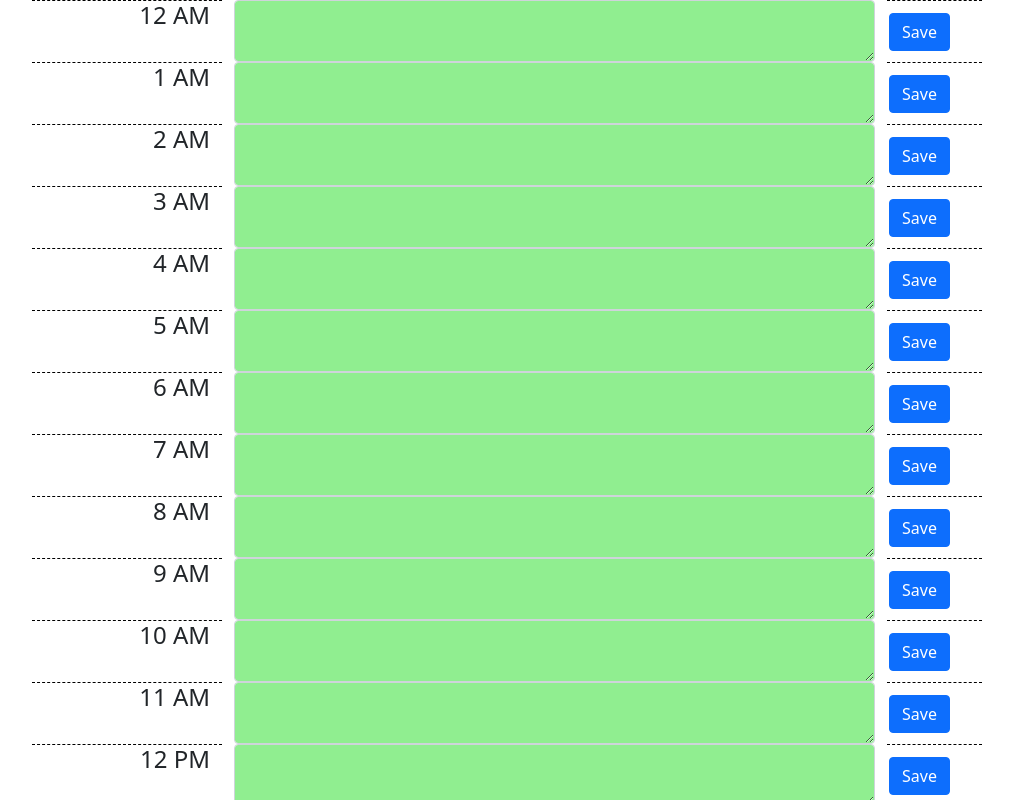
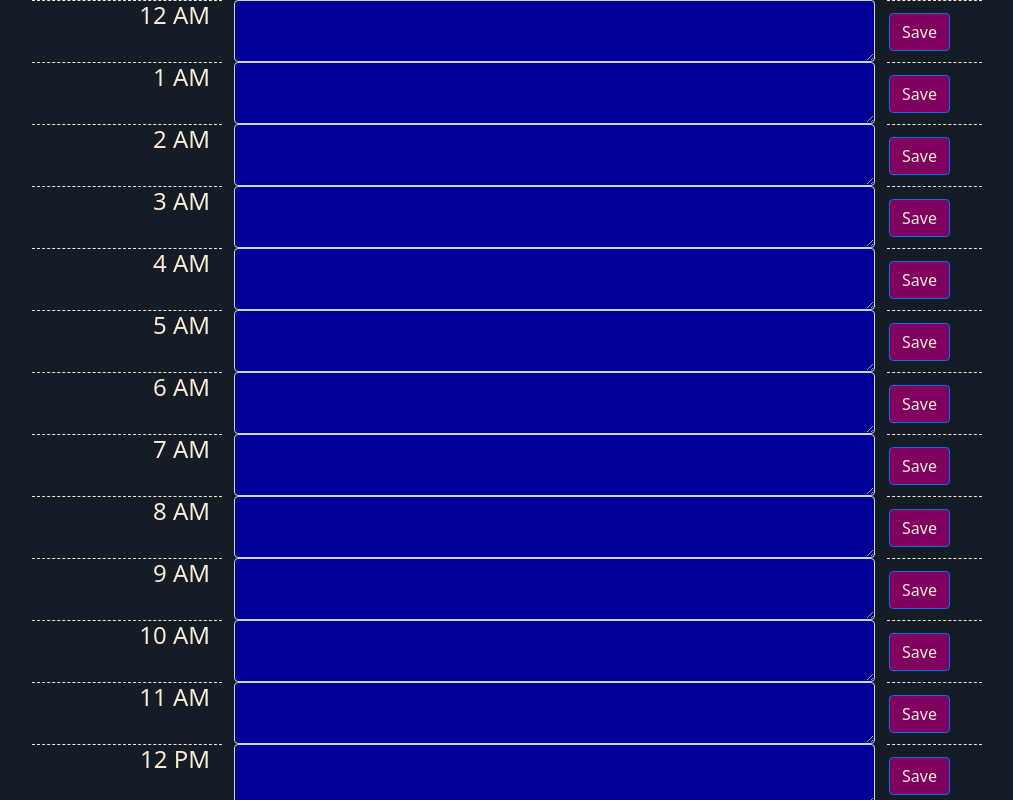
Before and after one commit to rikioh/calendar, a plain HTML site: page index.html in a window 1280 px wide. Shown: the top 800 px of the page, without its empty margins (38-1051 px from the left). Drawn offline with nearby package versions, Linux system fonts and the light colour scheme.

Commit message:
changed styling to dark mode

```diff
--- a/index.html
+++ b/index.html
@@ -8,6 +8,28 @@
     <!-- JQuery -->
     <script src="https://cdnjs.cloudflare.com/ajax/libs/jquery/3.5.1/jquery.min.js"></script>
     <title>Calendar</title>
+    <style>
+        body{
+            background-color:	#141d26;
+        }
+        h4{
+            color:antiquewhite
+        }
+        .form-control{
+            background-color:#000099;
+            color:antiquewhite
+        }
+        .btn-primary{
+            background-color: #800060;
+            color: antiquewhite;
+        }
+        .col-md-1{
+            border-top: 1px dashed antiquewhite
+        }
+        .col-md-2{
+            border-top: 1px dashed antiquewhite
+        }
+    </style>
 </head>
 <body>
     <div class="container">
--- a/script.js
+++ b/script.js
@@ -26,18 +26,15 @@ for (i=0;i<hours;i++){
     timeRow.attr("id", "timeRow");
     hourCol.addClass("col-md-2")
     hourCol.attr("id", "hourCol")
-    hourCol.attr("style", "border-top: 1px dashed #000")
     infoCol.addClass("col-md-7 form-group")
     infoCol.attr("id", "infoCol");
     saveCol.addClass("col-md-1")
     saveCol.attr("id", "saveCol")
-    saveCol.attr("style", "border-top: 1px dashed #000")
     // add ID and style to timeText
     timeText.attr("id", "timeText")
     timeText.attr("style", "text-align: right")
-    // add class and style to text area form
+    // add class to text area form
     textArea.addClass("form-control")
-    textArea.attr("style", "background-color: #90EE90;")
     // add class/generic id to save button
     saveButton.addClass("btn btn-primary")
     saveButton.attr("id", "saveButton")
```
